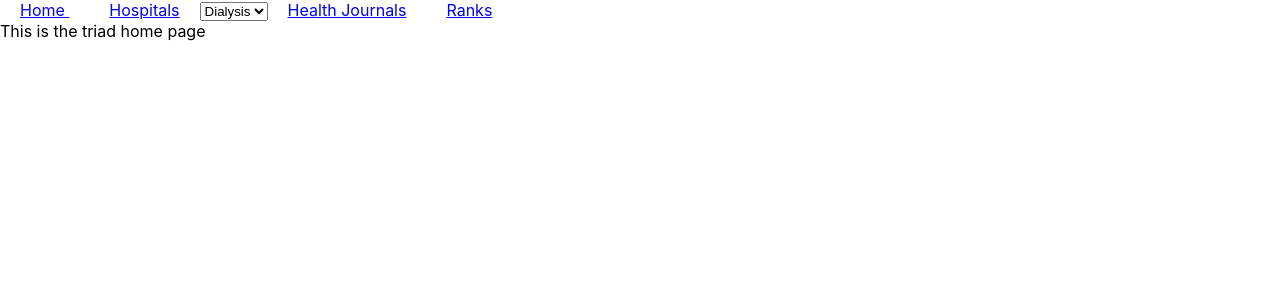
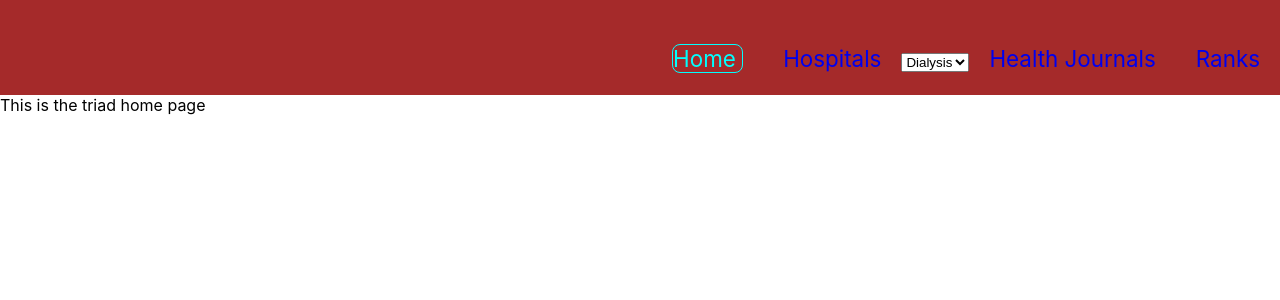
Before and after one commit to samuelmwaura/triadhealth, a React (Create React App) app: page / in a window 1280 px wide. Shown: the top 300 px of the page. Built offline with nearby package versions, Linux system fonts and the light colour scheme.

Commit message:
Styling the Navbar to differentiate components.

```diff
--- a/src/index.css
+++ b/src/index.css
@@ -7,7 +7,24 @@ body {
   -moz-osx-font-smoothing: grayscale;
 }
 
-code {
-  font-family: source-code-pro, Menlo, Monaco, Consolas, 'Courier New',
-    monospace;
+nav {
+height:50px;
+width: 100%;
+background-color: brown;
+text-align: right;
+padding-top: 45px;
+font-size:1.4em;
+font-weight: 400;
+text-decoration: none;
 }
+
+nav a{
+  text-decoration: none;
+}
+.active{
+  color: aqua;
+  border-style: solid;
+  border-radius: 8px;
+  border-width: 1px;
+
+}
--- a/src/pages/Home.js
+++ b/src/pages/Home.js
@@ -2,7 +2,10 @@ import React from "react";
 
 function Home(){
     return(
-        <div>This is the triad home page</div>
+        <div className="Home">
+
+
+            This is the triad home page</div>
     )
 }
 
```
